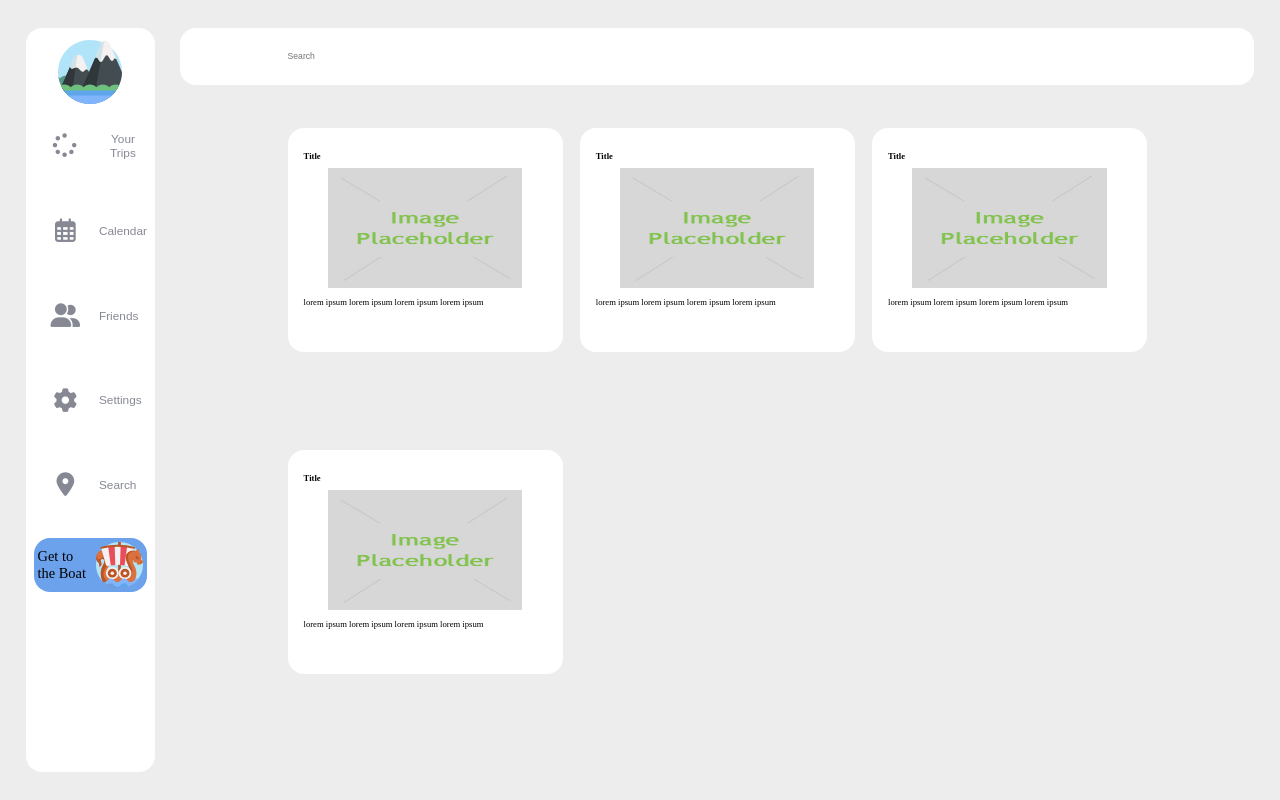
After one commit to ParleJe/Internet_App, a PHP site: page /public/views/trips.html in a window 1280 px wide. The commit adds this page. Run offline with PHP 8.4, Linux system fonts and the light colour scheme; some libraries are stand-ins or nearby versions.

Commit message:
added new view with separate css file

```diff
--- a/public/css/style.css
+++ b/public/css/style.css
@@ -5,7 +5,10 @@
 body {
     background-color: #EDEDED;
     margin: 0;
-
+    height: 100vh;
+    width: 100vw;
+    display: flex;
+    align-items: center;
 }
 
 .container{
@@ -58,7 +61,7 @@ input {
     border-radius: 2em;
     border: none;
 
-    padding: 1em;
+    padding: 1vh;
     margin: 1em;
     width: 80%;
 }
@@ -103,6 +106,7 @@ input:hover {
 
 i {
     font-size: 2em;
+    width: 2em;
     padding-right: 10px;
     padding-left: 10px;
 }
@@ -149,16 +153,19 @@ img.login-logo{
 /*________________________________________*/
 nav {
     width: 12vw;
-    height: 74vh;
+    height: 93vh;
     background: #FFFFFF;
     border-radius: 2vh;
-    margin-left: 2vw;
+    margin: 2vw;
+    margin-right: 0;
     display: flex;
     flex-direction: column;
     align-items: flex-start;
 }
 .base-container {
-    width: 100vw;
+    margin: 0;
+    overflow: hidden;
+    width: 88vw;
     height: 100vh;
     background: transparent;
     display: flex;
@@ -243,17 +255,25 @@ li {
 
 .content-container {
     width: 100%;
-    height: 100%;
-    background: coral;
+    height: 93%;
+    padding: 2vw;
+    background: transparent;
+    display: flex;
+    flex-direction: column;
+    align-items: center;
 }
 
 .featured {
+    border-radius: 2vh;
     width: 100%;
-    height: 13%;
-    background: cyan;
+    height: 8%;
+    background: #FFFFFF;
     display: flex;
     align-items: center;
+    justify-content: center;
 }
+
+
 
 
 
--- /dev/null
+++ b/public/css/trips.css
@@ -0,0 +1,43 @@
+:root {
+    --min-card-width: 250px;
+    --spacing: 24px;
+}
+
+.content {
+    width: 80%;
+    height: 88%;
+    border-radius: 2vh;
+    background: transparent;
+    margin-top: 2vw;
+    display: grid;
+    display: grid;
+    grid-template-columns: repeat(3, 1fr);
+    grid-gap: 2em;
+    padding: 2em;
+    overflow: auto;
+}
+
+.trip {
+    min-width: 200px;
+    min-height: 150px;
+    height: 15vw;
+    padding: 2vh;
+    border-radius: 2vh;
+
+    background: white;
+    display: flex;
+    flex-direction: column;
+
+}
+.trip:hover {
+    min-height: 250px;
+    height: 20vw;
+}
+.trip > img {
+    width: 80%;
+    height: 15vh;
+    align-self: center;
+}
+.trip > p {
+    white-space: pre-wrap;
+}
--- /dev/null
+++ b/public/views/trips.html
@@ -0,0 +1,95 @@
+<!DOCTYPE html>
+
+<head>
+    <link rel="stylesheet" type="text/css" href="../css/style.css">
+    <link rel="stylesheet" type="text/css" href="../css/trips.css">
+    <script src="https://kit.fontawesome.com/a19050df1f.js" crossorigin="anonymous"></script>
+    <script src="../scripts/script.js"></script>
+    <title>Your Trips</title>
+</head>
+
+<body>
+
+    <nav id="navigation-bar">
+
+        <div class="nav-logo-container">
+            <img class="nav-logo" src="../misc/logo.svg" />
+        </div>
+
+        <ol>
+
+            <li>
+                <button class="nav-button">
+                    <i class="fas fa-spinner"></i>
+                    <div class="nav-text">Your Trips</div>
+                </button>
+            </li>
+            <li>
+                <button class="nav-button">
+                    <i class="far fa-calendar-alt"></i>
+                    <div class="nav-text">Calendar</div>
+                </button>
+            </li>
+            <li>
+                <button class="nav-button">
+                    <i class="fas fa-user-friends"></i>
+                    <div class="nav-text">Friends</div>
+                </button>
+            </li>
+            <li>
+                <button class="nav-button">
+                    <i class="fas fa-cog"></i>
+                    <div class="nav-text">Settings</div>
+                </button>
+            </li>
+            <li>
+                <button class="nav-button">
+                    <i class="fas fa-map-marker-alt"></i>
+                    <div class="nav-text">Search</div>
+                </button>
+            </li>
+
+
+            <li class="button-container">
+                <div class="new-button">
+                    Get to the Boat
+                    <img class="nav-add" src="../misc/drakkar.svg">
+                </div>
+            </li>
+        </ol>
+    </nav>
+
+    <div class="content-container">
+        <div class="featured">
+            <img src="../misc/logo.svg" onclick="showMenu()" />
+            <input name="search" type="text" placeholder="Search">
+        </div>
+        <div class="content">
+
+            <div class="trip" id="trip-1">
+                <h2> Title </h2>
+                <img src="../misc/placeholder.jpg" />
+                <p>lorem ipsum lorem ipsum lorem ipsum lorem ipsum</p>
+            </div>
+
+            <div class="trip" id="trip-1">
+                <h2> Title </h2>
+                <img src="../misc/placeholder.jpg" />
+                <p>lorem ipsum lorem ipsum lorem ipsum lorem ipsum</p>
+            </div>
+
+            <div class="trip" id="trip-1">
+                <h2> Title </h2>
+                <img src="../misc/placeholder.jpg" />
+                <p>lorem ipsum lorem ipsum lorem ipsum lorem ipsum</p>
+            </div>
+
+            <div class="trip" id="trip-1">
+                <h2> Title </h2>
+                <img src="../misc/placeholder.jpg" />
+                <p>lorem ipsum lorem ipsum lorem ipsum lorem ipsum</p>
+            </div>
+
+        </div>
+    </div>
+</body>
```
Also changed, not shown: other parts of public/css/style.css (+8 -22 lines), public/misc/placeholder.jpg (added).
